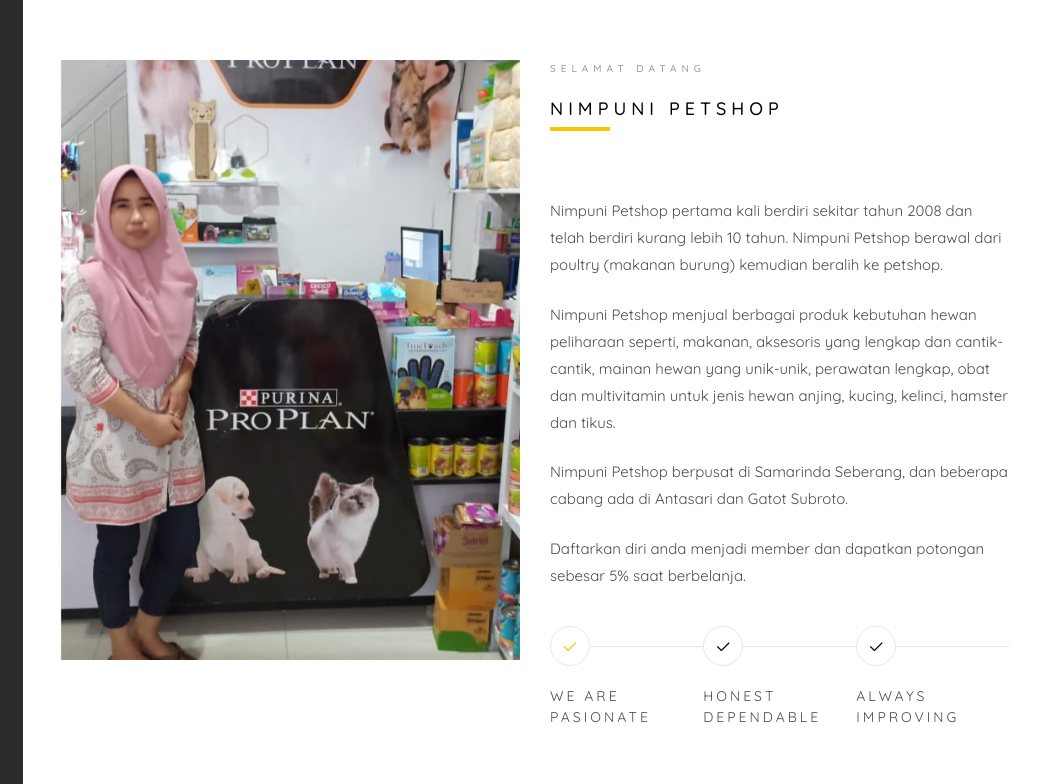
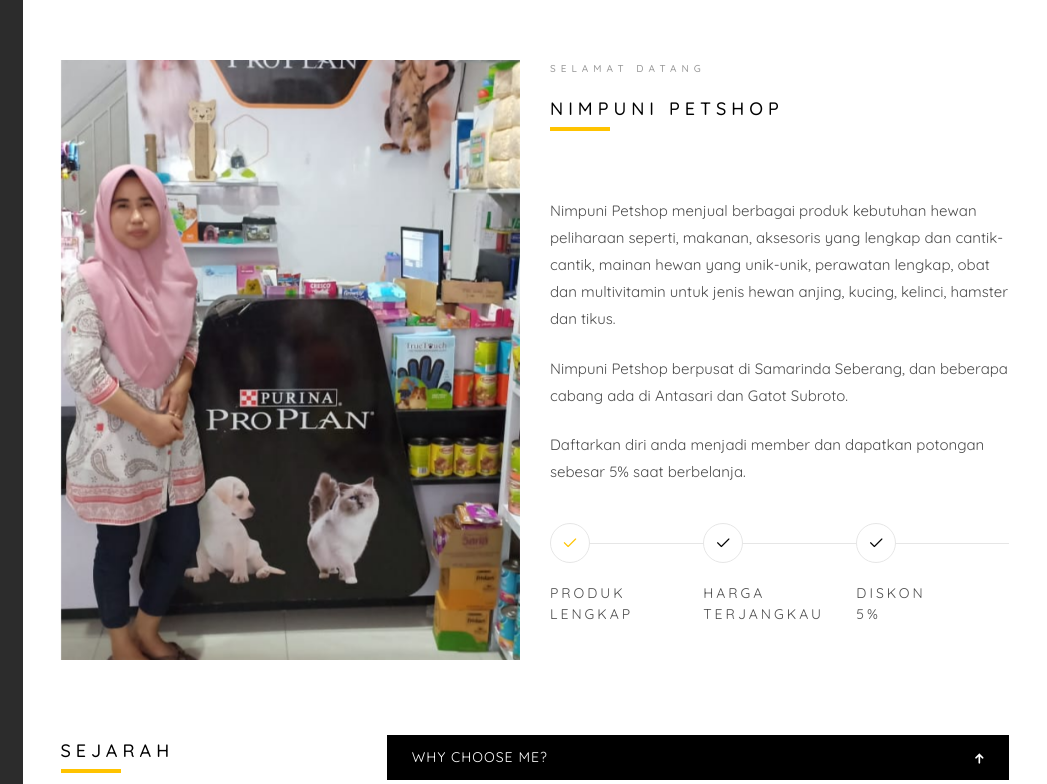
Before and after one commit to FiveriteGirls/Nimpunipetshop, a plain HTML site: page about.html in a window 1280 px wide. Shown: the top 784 px of the page, 233-1280 px from the left. Drawn offline with Linux system fonts and the light colour scheme; files whose address does not match are found by name.

Commit message:
edit by ghina

```diff
--- a/about.html
+++ b/about.html
@@ -92,7 +92,6 @@ Copyright &copy;<script>document.write(new Date().getFullYear());</script> All r
 							<div class="about-desc">
 								<span class="heading-meta">SELAMAT DATANG</span>
 								<h2 class="colorlib-heading">Nimpuni Petshop</h2>
-								<p>Nimpuni Petshop pertama kali berdiri sekitar tahun 2008 dan telah berdiri kurang lebih 10 tahun. Nimpuni Petshop berawal dari poultry (makanan burung) kemudian beralih ke petshop.</p>
 								<p>Nimpuni Petshop menjual berbagai produk kebutuhan hewan peliharaan seperti, makanan, aksesoris yang lengkap dan cantik-cantik, mainan hewan yang unik-unik, perawatan lengkap, obat dan multivitamin untuk jenis hewan anjing, kucing, kelinci, hamster dan tikus.</p>
 								<p>Nimpuni Petshop berpusat di Samarinda Seberang, dan beberapa cabang ada di Antasari dan Gatot Subroto.</p>
 								<p>Daftarkan diri anda menjadi member dan dapatkan potongan sebesar 5% saat berbelanja.</p>
@@ -101,19 +100,19 @@ Copyright &copy;<script>document.write(new Date().getFullYear());</script> All r
 								<div class="col-md-4 no-gutters animate-box" data-animate-effect="fadeInLeft">
 									<a href="#" class="steps active">
 										<p class="icon"><span><i class="icon-check"></i></span></p>
-										<h3>We are <br>pasionate</h3>
+										<h3>Produk<br>Lengkap</h3>
 									</a>
 								</div>
 								<div class="col-md-4 no-gutters animate-box" data-animate-effect="fadeInLeft">
 									<a href="#" class="steps">
 										<p class="icon"><span><i class="icon-check"></i></span></p>
-										<h3>Honest <br>Dependable</h3>
+										<h3>Harga<br>Terjangkau</h3>
 									</a>
 								</div>
 								<div class="col-md-4 no-gutters animate-box" data-animate-effect="fadeInLeft">
 									<a href="#" class="steps">
 										<p class="icon"><span><i class="icon-check"></i></span></p>
-										<h3>Always <br>Improving</h3>
+										<h3>Diskon<br>5%</h3>
 									</a>
 								</div>
 							</div>
@@ -121,8 +120,8 @@ Copyright &copy;<script>document.write(new Date().getFullYear());</script> All r
 					</div>
 					<div class="row">
 						<div class="col-md-4 animate-box" data-animate-effect="fadeInLeft">
-							<h2 class="colorlib-heading">History</h2>
-							<p>On her way she met a copy. The copy warned the Little Blind Text, that where it came from it would have been rewritten a thousand times and everything that was left from its origin would be the word "and" and the Little Blind Text should turn around and return to its own, safe country.</p>
+							<h2 class="colorlib-heading">SEJARAH</h2>
+							<p>Nimpuni Petshop pertama kali berdiri sekitar tahun 2008 dan telah berdiri kurang lebih 10 tahun. Nimpuni Petshop berawal dari poultry (makanan burung) kemudian beralih ke petshop.</p>
 						</div>
 						<div class="col-md-8 animate-box" data-animate-effect="fadeInRight">
 							<div class="fancy-collapse-panel">
```
